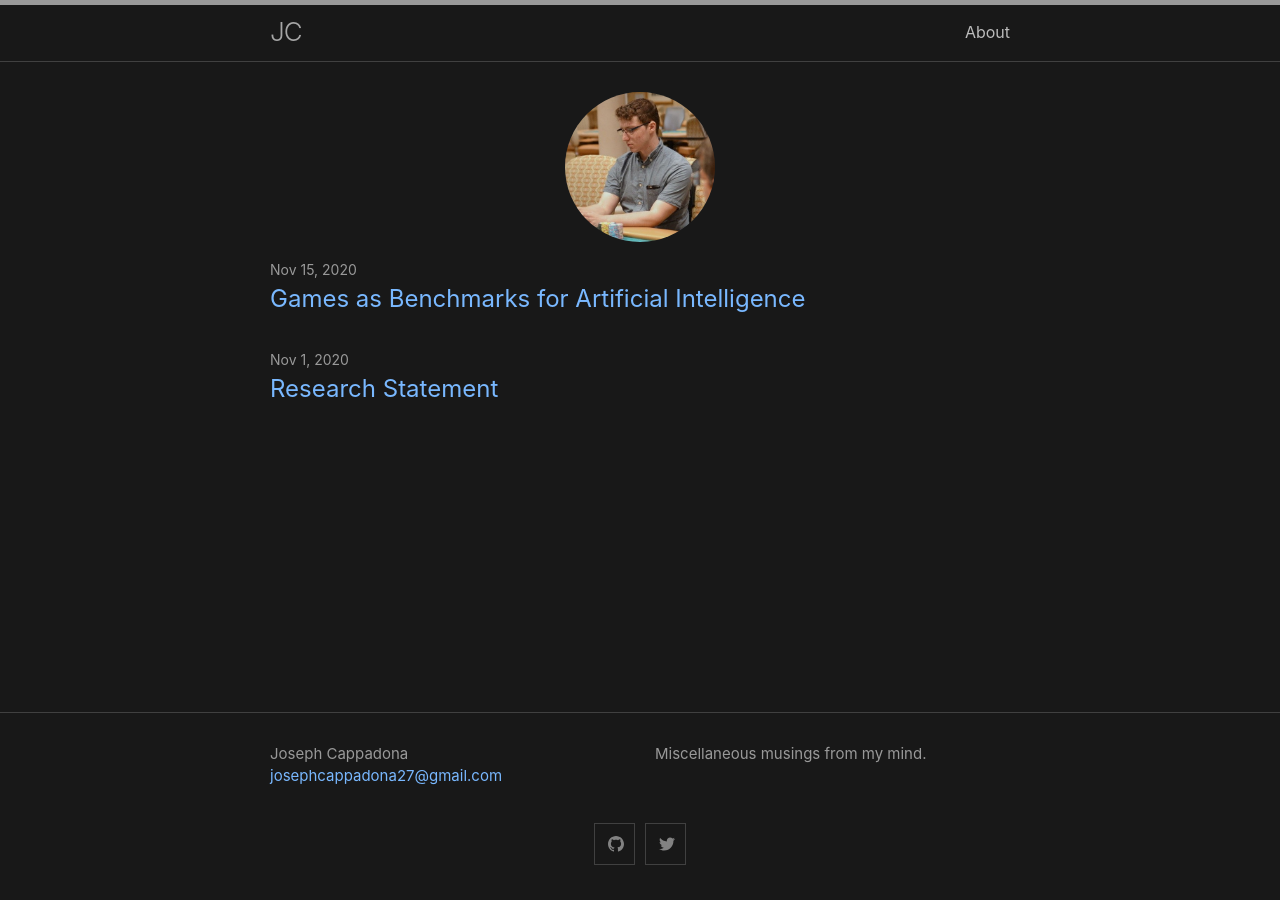
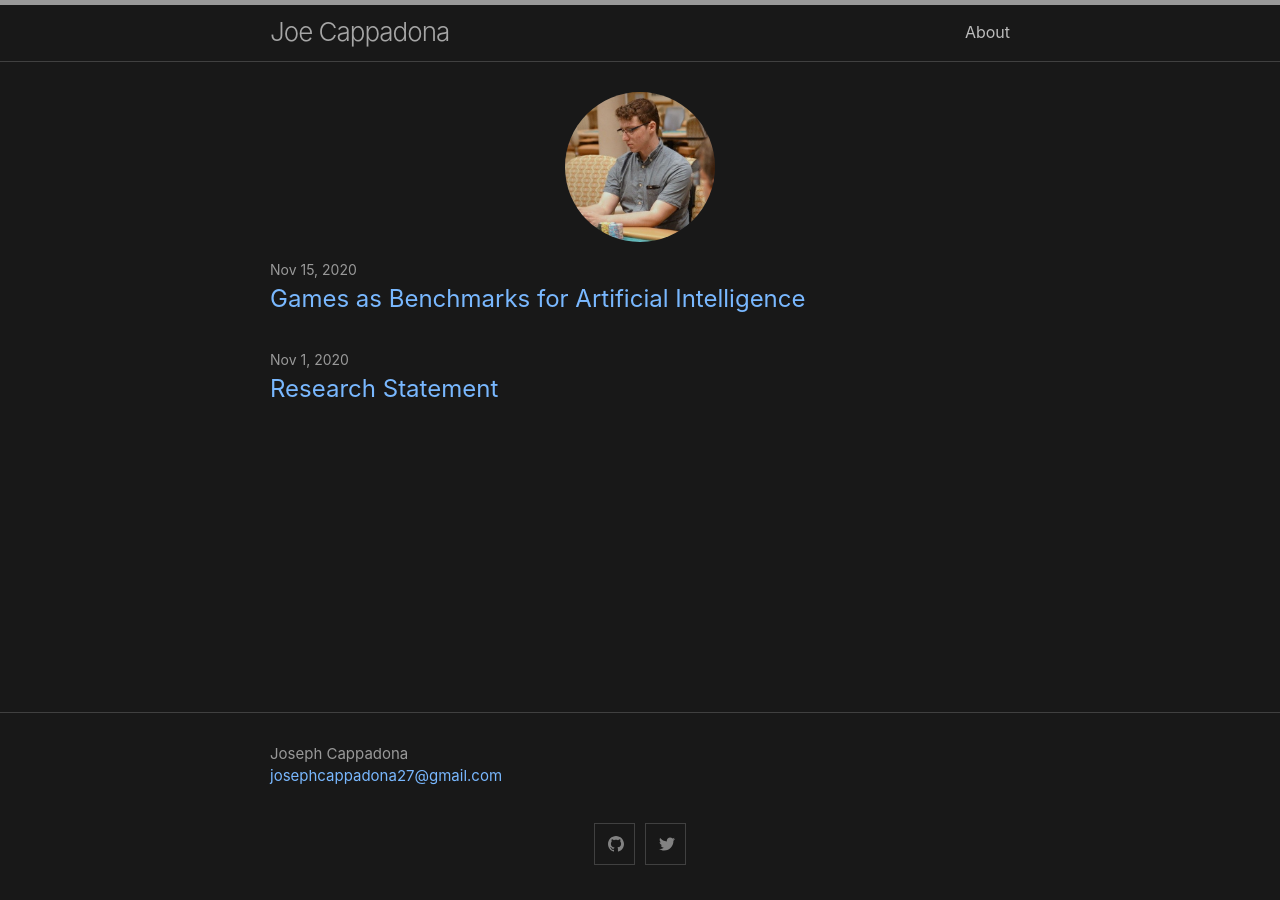
Before and after one commit to josephcappadona/josephcappadona.github.io, a Jekyll site: the page built from index.md, in a window 1280 px wide. Built offline with Jekyll 4.4.1, drawn with Linux system fonts in a browser that asks for light colours.

Commit message:
Update _config.yml

```diff
--- a/_config.yml
+++ b/_config.yml
@@ -1,27 +1,21 @@
-title: JC
+title: Joe Cappadona
 author:
   name: Joseph Cappadona
   email: josephcappadona27@gmail.com
-description: > # this means to ignore newlines until "show_excerpts:"
-  Miscellaneous musings from my mind.
+description:
 
 show_excerpts: false # set to true to show excerpts on the homepage
 
 minima:
   skin: dark
   date_format: "%b %-d, %Y"
-
   social_links:
     github:  josephcappadona
     twitter: seaghost27
 
-# If you want to link only specific pages in your header, uncomment
-# this and add the path to the pages in order as they should show up
-#header_pages:
-# - about.md
+header_pages:
+ - about.md
 
-# Build settings
 theme: minima
-
 plugins:
  - jekyll-seo-tag
```
